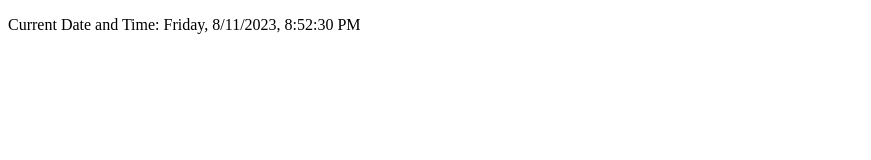
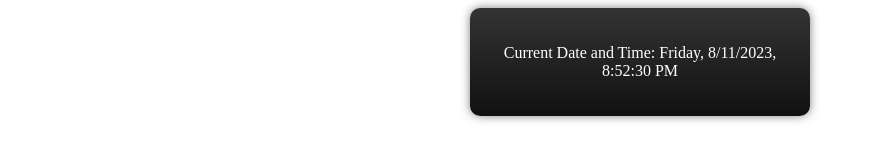
Before and after one commit to DstryThs/MyFirstDashboard, a plain HTML site: page index.html in a window 1280 px wide. Shown: the whole page, without its empty margins (0-871 px from the left). Drawn offline with Linux system fonts and the light colour scheme.

Commit message:
Update index.html
added css

```diff
--- a/index.html
+++ b/index.html
@@ -2,26 +2,33 @@
 <html>
 <head>
   <title>Current Date and Time</title>
+  <style>
+    /* Style for the container */
+    .container {
+      background: linear-gradient(to bottom, #333, #111); /* Dark gradient background */
+      color: white; /* Text color */
+      padding: 20px;
+      border-radius: 10px;
+      box-shadow: 0 0 10px rgba(0, 0, 0, 0.5); /* Shadow effect */
+      width: 300px; /* Adjust the width as needed */
+      margin: 0 auto; /* Center the container */
+      text-align: center; /* Center text */
+    }
+  </style>
 </head>
 <body>
-  <p id="datetime"></p>
+  <div class="container">
+    <p id="datetime"></p>
+  </div>
 
   <script>
     function updateDateTime() {
-      // Get the current date and time
       var currentDateTime = new Date();
-
-      // Format the date and time as "Wednesday 5/24/2023 12:30:45 PM"
       var formattedDateTime = currentDateTime.toLocaleString('en-US', { weekday: 'long', month: 'numeric', day: 'numeric', year: 'numeric', hour: 'numeric', minute: 'numeric', second: 'numeric', hour12: true });
-
-      // Display the formatted date and time
       document.getElementById('datetime').textContent = "Current Date and Time: " + formattedDateTime;
     }
 
-    // Call the function to update date and time immediately
     updateDateTime();
-
-    // Update date and time every second
     setInterval(updateDateTime, 1000);
   </script>
 </body>
```
